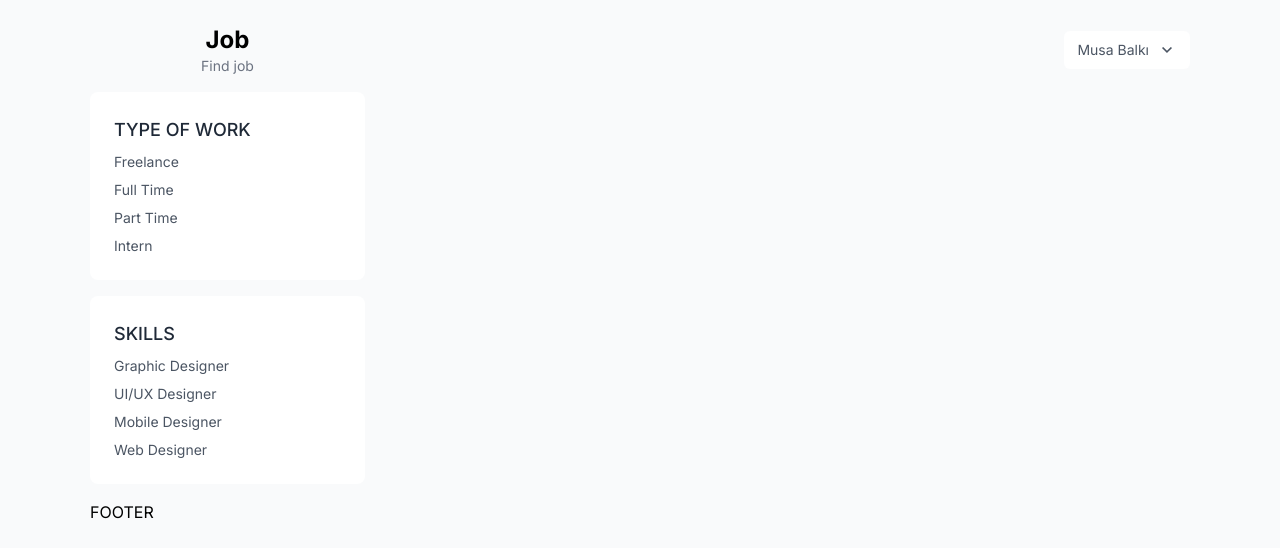
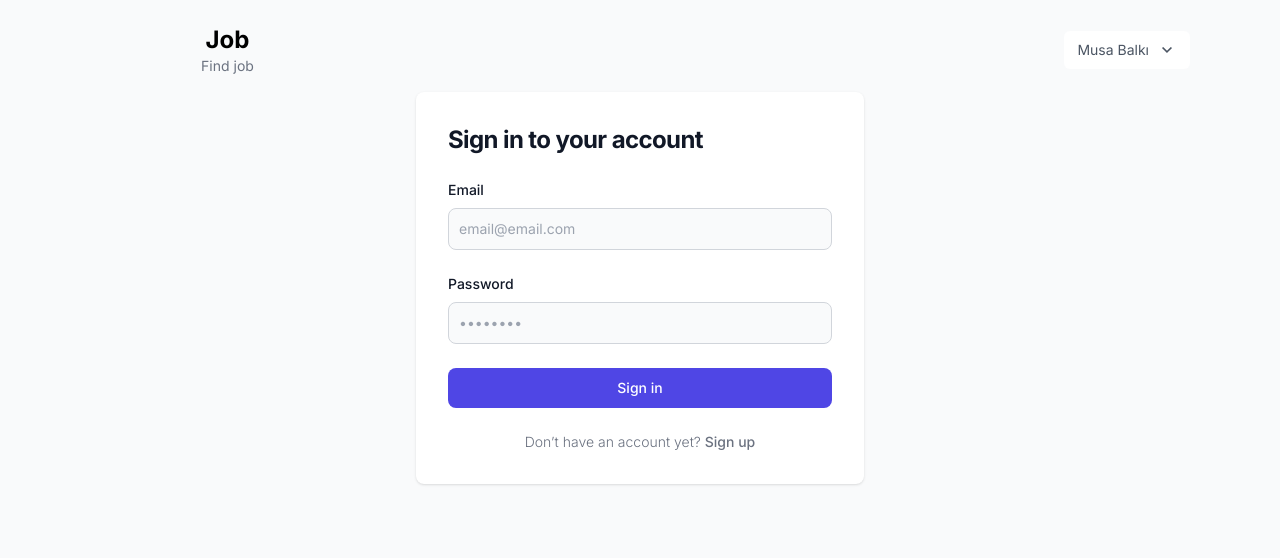
Before and after one commit to musabalki/job-vue-laravel, a Vue app in the folder frontend/: page /login in a window 1280 px wide. Shown: the top 558 px of the page. Built offline with nearby package versions, Linux system fonts and the light colour scheme.

Commit message:
Add login, signup components

```diff
--- a/frontend/src/App.vue
+++ b/frontend/src/App.vue
@@ -1,11 +1,9 @@
 <template>
-  <div class="bg-gray-50 p-6">
+  <div class="bg-gray-50 p-6 min-h-screen">
     <div class="max-w-[1100px] mx-auto">
       <Header/>
-      <HomeLayout/>
-      <footer>
-        FOOTER
-      </footer>
+      <router-view></router-view>
+
 
     </div>
   </div>
--- a/frontend/src/router.js
+++ b/frontend/src/router.js
@@ -1,10 +1,19 @@
 import { createRouter, createWebHistory } from 'vue-router'
+import HomeLayout from './views/HomeLayout.vue'
 import HomePage from './views/HomePage.vue'
+import Login from './views/Login.vue'
+import SignUp from './views/SignUp.vue'
 import Detail from './views/Detail.vue'
+import NotFound from './views/NotFound.vue'
 const routes = [
     {
         path: '/',
         name: 'Home',
+        component: HomeLayout,
+        children:[
+            {
+                path: '',
+                name: 'homepage',
                 component: HomePage
             },
             {
@@ -13,6 +22,20 @@
                 component: Detail
             },
         ]
+    },
+    {
+        path: '/login',
+        name: 'login',
+        component: Login
+    },
+
+    {
+        path: '/signup',
+        name: 'signup',
+        component: SignUp
+    },
+    { path: '/:pathMatch(.*)*',name:"notfound", component: NotFound }
+]
 const router = createRouter({
     history: createWebHistory(),
     routes
--- a/frontend/src/views/HomeLayout.vue
+++ b/frontend/src/views/HomeLayout.vue
@@ -6,8 +6,7 @@
             <Skills/>
           </div>
           <div class="col-span-9 space-y-4 ml-5">
-
-           <router-view></router-view>
+            <router-view></router-view>
           </div>
         </div>
       </div>
@@ -18,6 +17,7 @@
 <script setup>
 import WorkingType from "../components/WorkingType.vue"
 import Skills from "../components/Skills.vue"
+import JobList from "../components/JobList.vue";
 
 
 
--- /dev/null
+++ b/frontend/src/views/Login.vue
@@ -0,0 +1,46 @@
+<template>
+    <div class="mx-auto container  justify-center">
+        <section class="bg-gray-50 dark:bg-gray-900">
+            <div class="flex flex-col items-center justify-center px-6 py-8 mx-auto  lg:py-0">
+                <div
+                    class="w-full bg-white rounded-lg shadow dark:border md:mt-0 sm:max-w-md xl:p-0 dark:bg-gray-800 dark:border-gray-700">
+                    <div class="p-6 space-y-4 md:space-y-6 sm:p-8">
+                        <h1
+                            class="text-xl font-bold leading-tight tracking-tight text-gray-900 md:text-2xl dark:text-white">
+                            Sign in to your account
+                        </h1>
+                        <form class="space-y-4 md:space-y-6" @submit.prevent="onSubmit">
+                            <div>
+                                <label for="email"
+                                    class="block mb-2 text-sm font-medium text-gray-900 dark:text-white">Email</label>
+                                <input type="email" name="email" id="email"
+                                    class="bg-gray-50 border border-gray-300 text-gray-900 sm:text-sm rounded-lg focus:ring-primary-600 focus:border-primary-600 block w-full p-2.5 dark:bg-gray-700 dark:border-gray-600 dark:placeholder-gray-400 dark:text-white dark:focus:ring-blue-500 dark:focus:border-blue-500"
+                                    placeholder="email@email.com">
+                            </div>
+                            <div>
+                                <label for="password"
+                                    class="block mb-2 text-sm font-medium text-gray-900 dark:text-white">Password</label>
+                                <input type="password" name="password" id="password" placeholder="••••••••"
+                                    class="bg-gray-50 border border-gray-300 text-gray-900 sm:text-sm rounded-lg focus:ring-primary-600 focus:border-primary-600 block w-full p-2.5 dark:bg-gray-700 dark:border-gray-600 dark:placeholder-gray-400 dark:text-white dark:focus:ring-blue-500 dark:focus:border-blue-500">
+                            </div>
+                            <button type="submit"
+                                class="w-full text-white bg-indigo-600 hover:bg-primary-700 focus:ring-4 focus:outline-none focus:ring-primary-300 font-medium rounded-lg text-sm px-5 py-2.5 text-center dark:bg-primary-600 dark:hover:bg-primary-700 dark:focus:ring-primary-800">Sign
+                                in</button>
+                            <p class="text-sm font-light text-gray-500 dark:text-gray-400 text-center">
+                                Don’t have an account yet? <a href="#"
+                                    class="font-medium text-primary-600 hover:underline dark:text-primary-500">Sign
+                                    up</a>
+                            </p>
+                        </form>
+                    </div>
+                </div>
+            </div>
+        </section>
+    </div>
+</template>
+
+<script setup>
+    function onSubmit () {
+        console.log("submit")
+    }
+</script>
--- /dev/null
+++ b/frontend/src/views/NotFound.vue
@@ -0,0 +1,3 @@
+<template>
+    not found
+</template>
--- /dev/null
+++ b/frontend/src/views/SignUp.vue
@@ -0,0 +1,51 @@
+<template>
+    <div class="mx-auto container  justify-center">
+        <section class="bg-gray-50 dark:bg-gray-900">
+            <div class="flex flex-col items-center justify-center px-6 py-8 mx-auto  lg:py-0">
+                <div
+                    class="w-full bg-white rounded-lg shadow dark:border md:mt-0 sm:max-w-md xl:p-0 dark:bg-gray-800 dark:border-gray-700">
+                    <div class="p-6 space-y-4 md:space-y-6 sm:p-8">
+                        <h1
+                            class="text-xl font-bold leading-tight tracking-tight text-gray-900 md:text-2xl dark:text-white">
+                            Sign up
+                        </h1>
+                        <form class="space-y-4 md:space-y-6" @submit.prevent="onSubmit">
+                            <div>
+                                <label for="email"
+                                    class="block mb-2 text-sm font-medium text-gray-900 dark:text-white">Email</label>
+                                <input type="email" name="email" id="email"
+                                    class="bg-gray-50 border border-gray-300 text-gray-900 sm:text-sm rounded-lg focus:ring-primary-600 focus:border-primary-600 block w-full p-2.5 dark:bg-gray-700 dark:border-gray-600 dark:placeholder-gray-400 dark:text-white dark:focus:ring-blue-500 dark:focus:border-blue-500"
+                                    placeholder="name@company.com">
+                            </div>
+                            <div>
+                                <label for="password"
+                                    class="block mb-2 text-sm font-medium text-gray-900 dark:text-white">Password</label>
+                                <input type="password" name="password" id="password" placeholder="••••••••"
+                                    class="bg-gray-50 border border-gray-300 text-gray-900 sm:text-sm rounded-lg focus:ring-primary-600 focus:border-primary-600 block w-full p-2.5 dark:bg-gray-700 dark:border-gray-600 dark:placeholder-gray-400 dark:text-white dark:focus:ring-blue-500 dark:focus:border-blue-500">
+                            </div>
+                            <div>
+                                <label for="password"
+                                    class="block mb-2 text-sm font-medium text-gray-900 dark:text-white">Password</label>
+                                <input type="password" name="password" id="password" placeholder="••••••••"
+                                    class="bg-gray-50 border border-gray-300 text-gray-900 sm:text-sm rounded-lg focus:ring-primary-600 focus:border-primary-600 block w-full p-2.5 dark:bg-gray-700 dark:border-gray-600 dark:placeholder-gray-400 dark:text-white dark:focus:ring-blue-500 dark:focus:border-blue-500">
+                            </div>
+                            <button type="submit"
+                                class="w-full text-white bg-indigo-600 hover:bg-primary-700 focus:ring-4 focus:outline-none focus:ring-primary-300 font-medium rounded-lg text-sm px-5 py-2.5 text-center dark:bg-primary-600 dark:hover:bg-primary-700 dark:focus:ring-primary-800">Sign
+                                in</button>
+                            <p class="text-sm font-light text-gray-500 dark:text-gray-400 text-center">
+                                Already have an account? <a href="#"
+                                    class="font-medium text-primary-600 hover:underline dark:text-primary-500">Login</a>
+                            </p>
+                        </form>
+                    </div>
+                </div>
+            </div>
+        </section>
+    </div>
+</template>
+
+<script setup>
+    function onSubmit () {
+        console.log("submit")
+    }
+</script>
```
Lines whose indentation alone changed are shown as unchanged.
